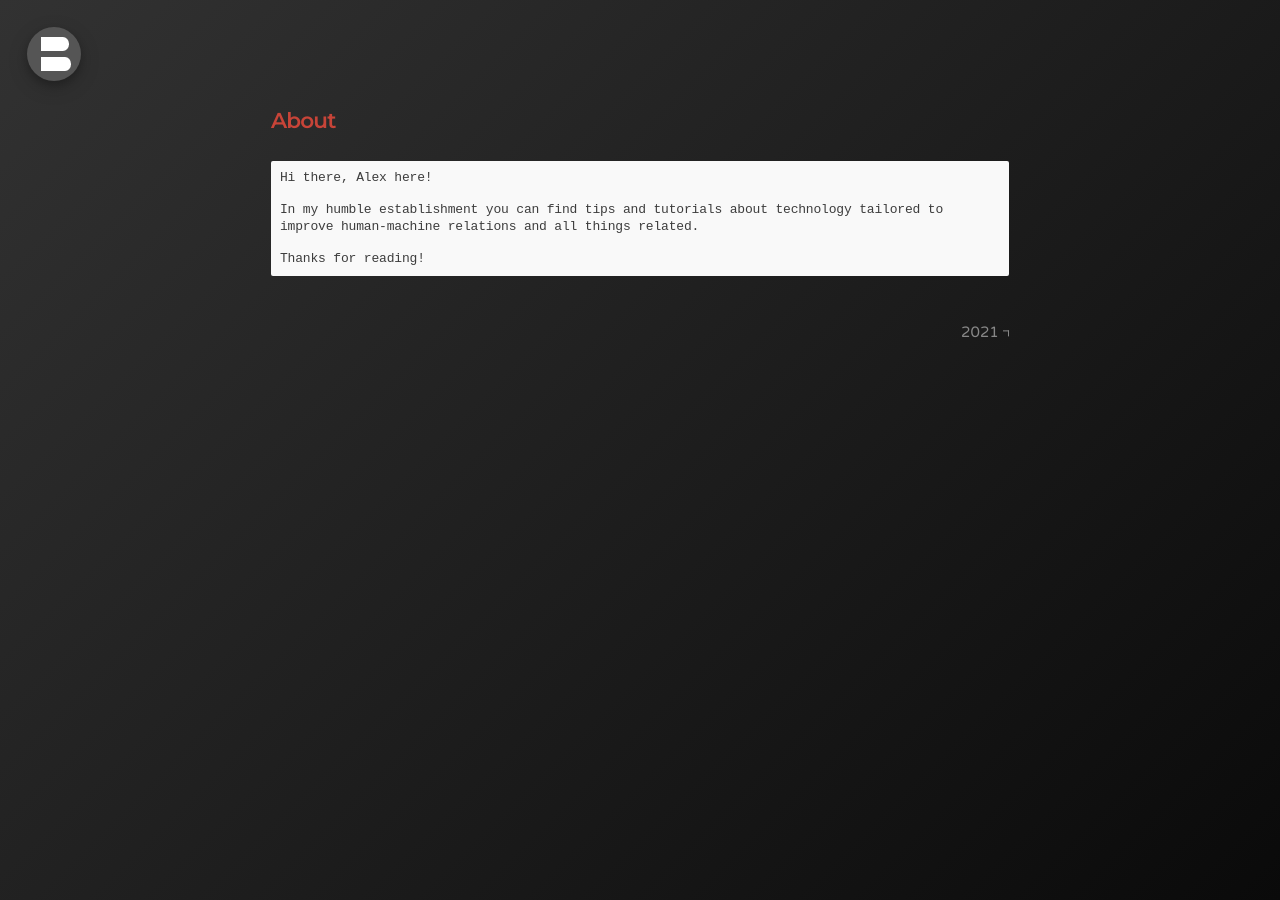
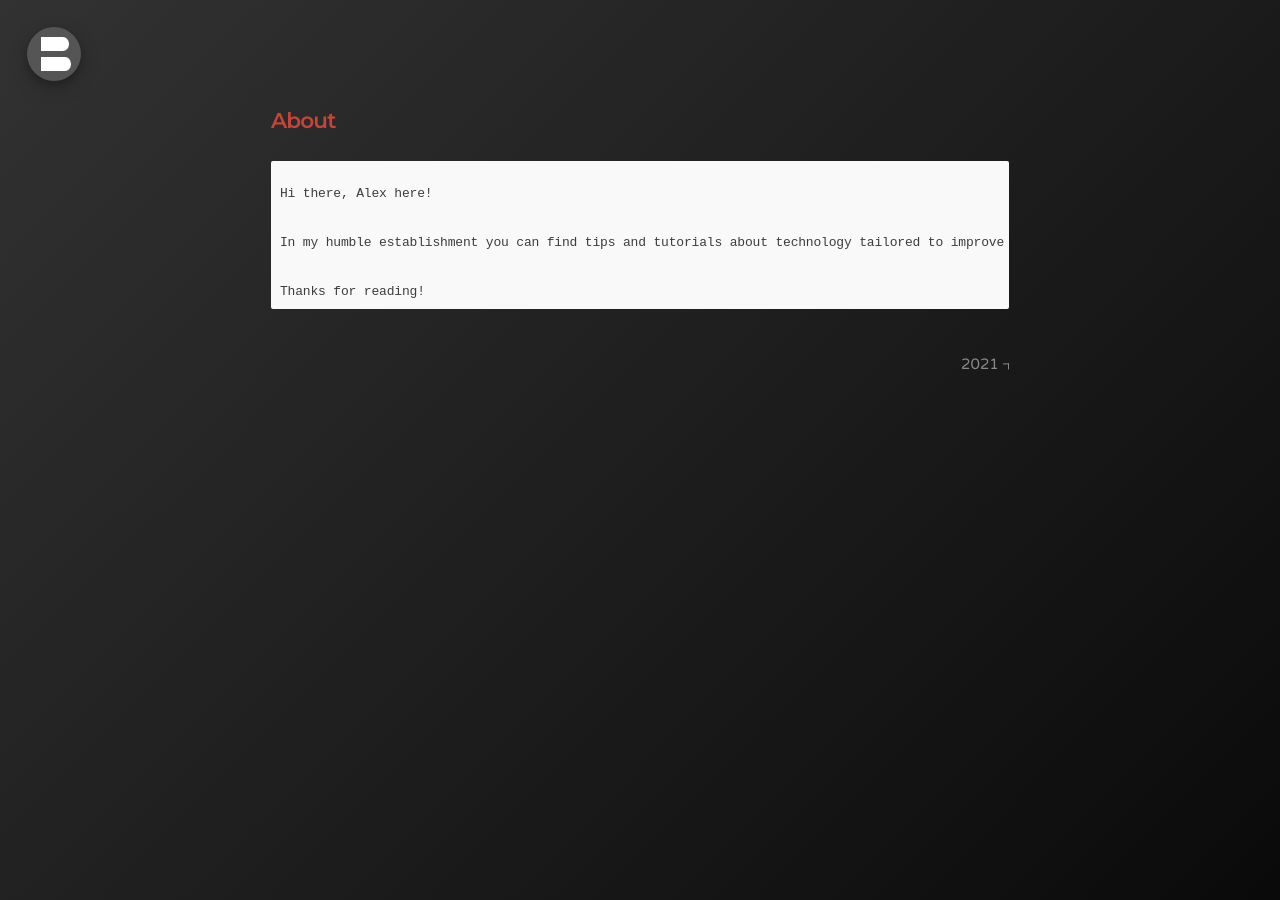
Before and after one commit to bonina/bonina.github.io, a Jekyll site: the page built from about.md, in a window 1280 px wide. Built offline with Jekyll 4.4.1, drawn with Linux system fonts in a browser that asks for light colours.

Commit message:
Update _message.scss

```diff
--- a/_sass/_message.scss
+++ b/_sass/_message.scss
@@ -21,7 +21,7 @@
   //overscroll-behavior-block: contain;
   box-sizing: border-box;
   overflow-x: auto; /* Use horizontal scroller if needed */
-  //white-space: pre; /* css-3 */
+  white-space: pre; /* css-3 */
   //word-wrap: break-word; /* Internet Explorer 5.5+ */
   //white-space : normal;
   //margin: 0px auto;
```
